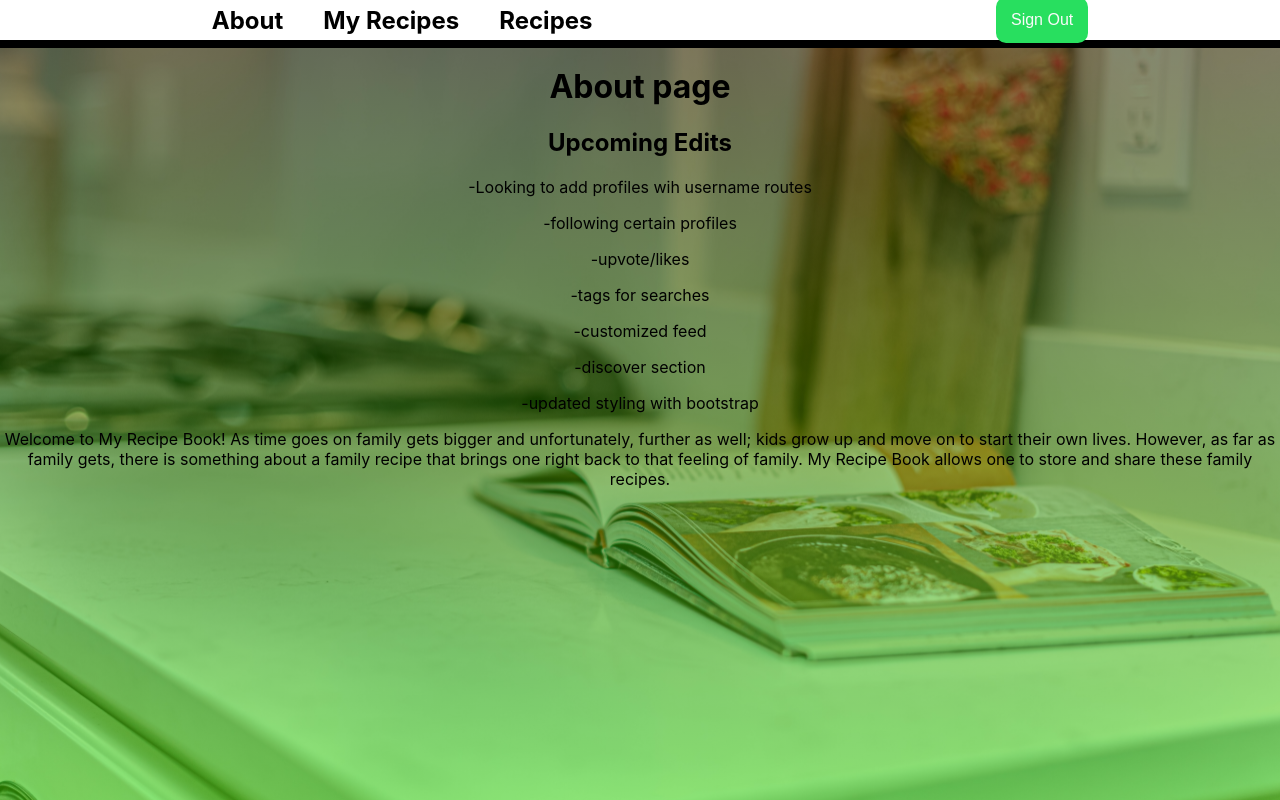
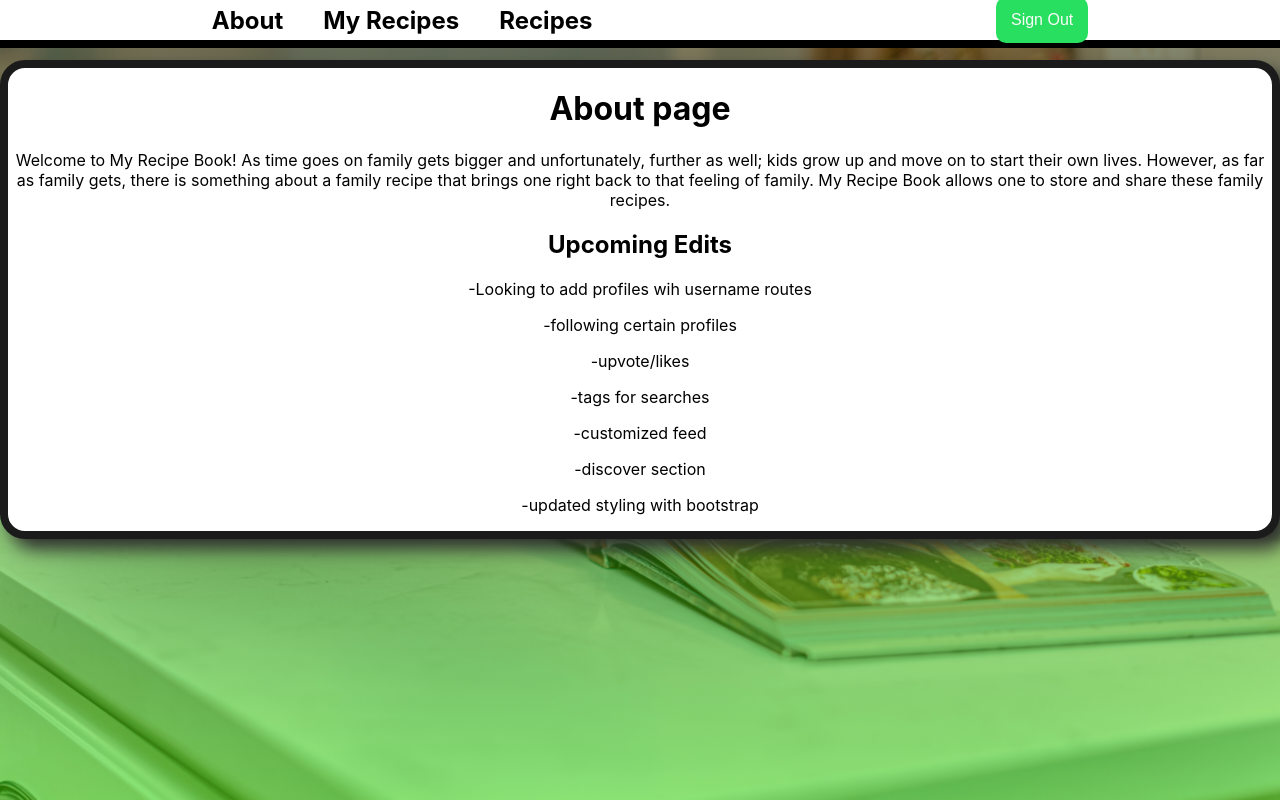
Before and after one commit to rich0024/my-recipe-book, a React (Create React App) app in the folder client/: page /about in a window 1280 px wide. Built offline with nearby package versions, Linux system fonts and the light colour scheme; no server answers.

Commit message:
validation and about

```diff
--- a/client/src/actions/userAction.js
+++ b/client/src/actions/userAction.js
@@ -37,8 +37,9 @@ export const loginUser = (user, callback) => async(dispatch) => {
     if (userData.error) {
     alert(userData.error)
     }
+    else {
     dispatch({type: 'LOGIN_USER', user: userData})
-    callback()
+    callback()}
 }
 
 export const createUser = (newUser, callback) => {
--- a/client/src/components/about.js
+++ b/client/src/components/about.js
@@ -7,8 +7,12 @@ export default class about extends Component {
         return (
             <div>
                 <LoggedInMenu />
-                <SignOut />
+                <br></br>
+                <br></br>
+                <br></br>
+            <div className="about">
                 <h1>About page</h1>
+                <p>Welcome to My Recipe Book! As time goes on family gets bigger and unfortunately, further as well; kids grow up and move on to start their own lives. However, as far as family gets, there is something about a family recipe that brings one right back to that feeling of family. My Recipe Book allows one to store and share these family recipes.</p>
                 <h2>Upcoming Edits</h2>
                 <p>-Looking to add profiles wih username routes</p>
                 <p>-following certain profiles</p>
@@ -17,7 +21,7 @@ export default class about extends Component {
                 <p>-customized feed</p>
                 <p>-discover section</p>
                 <p>-updated styling with bootstrap</p>
-                <p>Welcome to My Recipe Book! As time goes on family gets bigger and unfortunately, further as well; kids grow up and move on to start their own lives. However, as far as family gets, there is something about a family recipe that brings one right back to that feeling of family. My Recipe Book allows one to store and share these family recipes.</p>
+            </div>
             </div>
         )
     }
--- a/client/src/index.css
+++ b/client/src/index.css
@@ -151,3 +151,11 @@ input[type=email], input[type=password], input[type=username]  {
 .signout-button:hover {
   background-color: black;
 }
+.about {
+  box-shadow: 10px 10px 18px #2e2e2e;
+  border-radius: 25px;
+  border: 8px solid rgb(27, 27, 27);
+  background-color: white;
+  justify-self: center;
+  align-self: center;
+}
```
